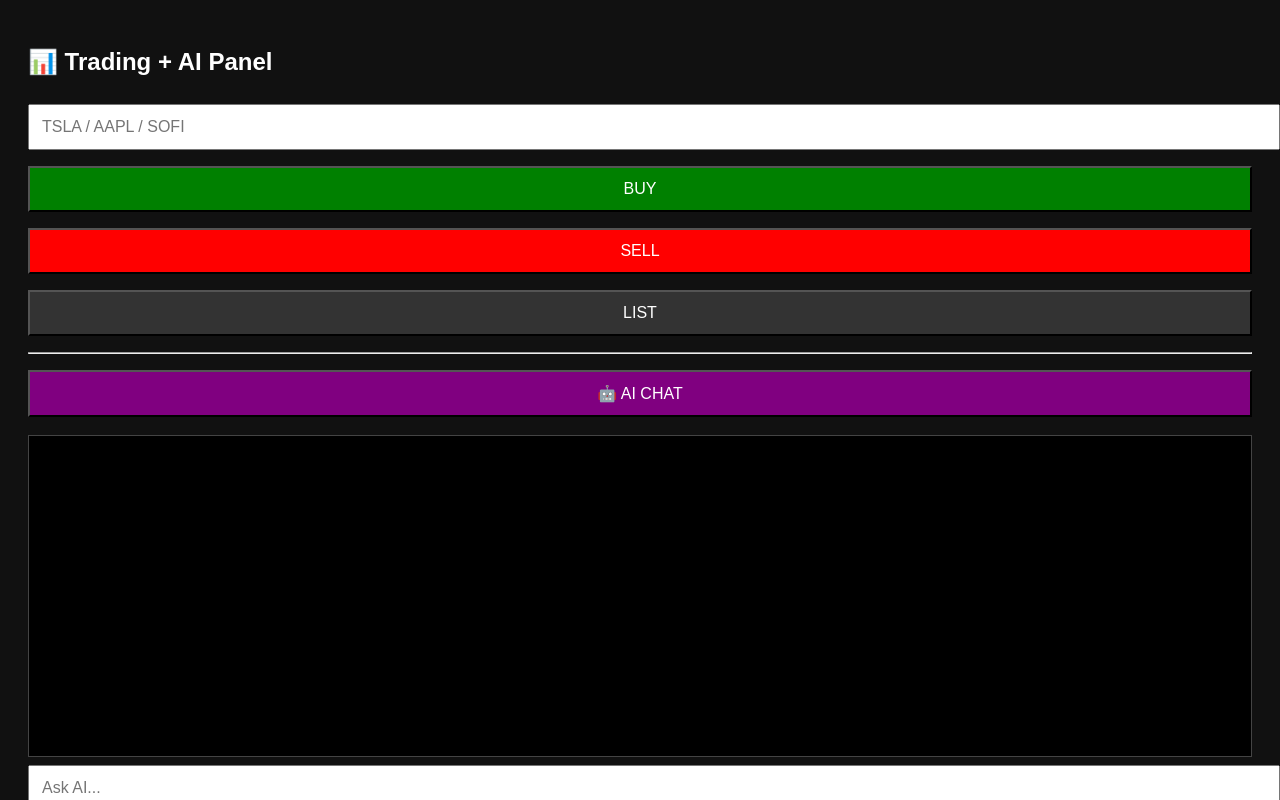
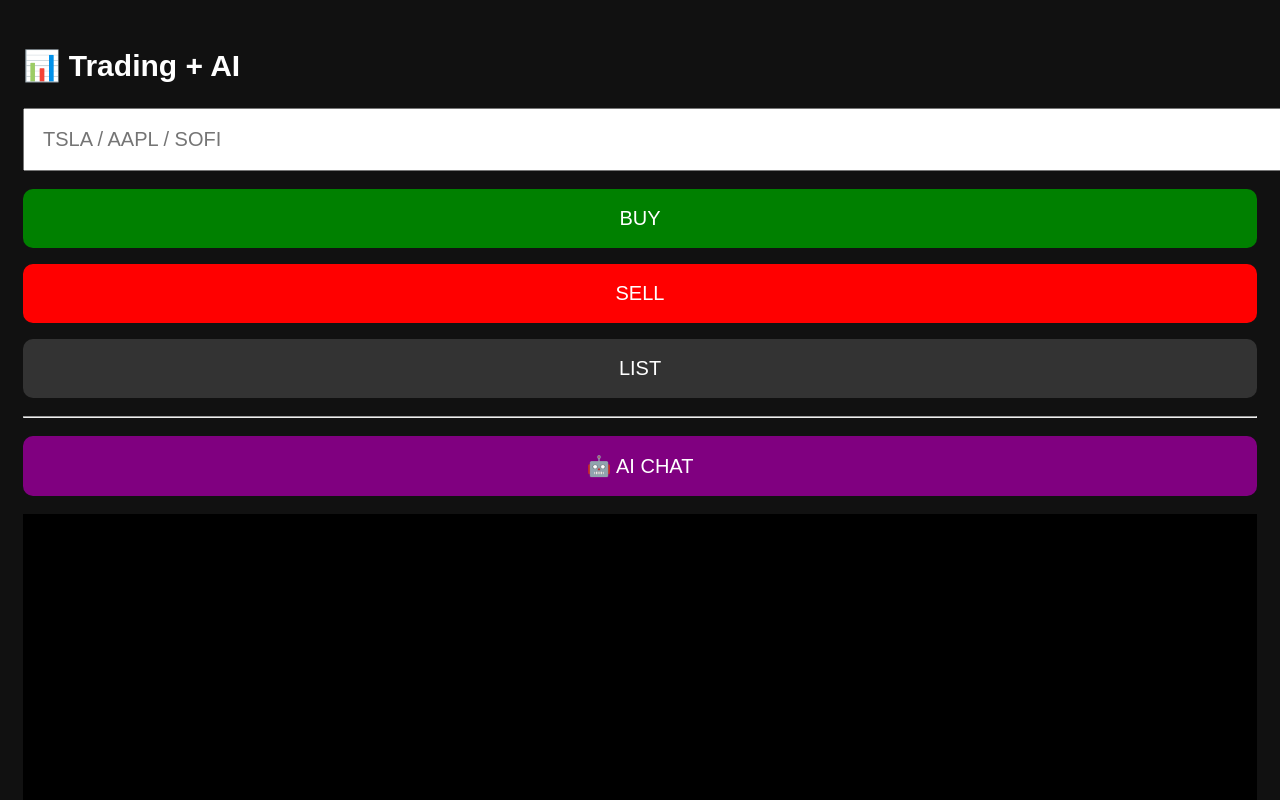
Before and after one commit to SpacRobert/trading-fe, a plain HTML site: page index.html in a window 1280 px wide. Both pictures are taken after a click on the button "🤖 AI CHAT". Shown: the top 800 px of the page. Drawn offline with Linux system fonts and the light colour scheme.

Commit message:
Update index.html

```diff
--- a/index.html
+++ b/index.html
@@ -2,63 +2,73 @@
 <html>
 <head>
 <meta charset="UTF-8">
-<title>Trading + AI Dashboard</title>
+
+<meta name="viewport"
+      content="width=device-width, initial-scale=1.0, maximum-scale=1.0, user-scalable=no">
+
+<title>Trading AI Panel</title>
 
 <style>
-body { font-family: Arial; background:#111; color:white; padding:20px; }
-
-button, input {
-  width: 100%;
-  padding: 12px;
-  margin: 8px 0;
-  font-size: 16px;
+body {
+  font-family: Arial;
+  background:#111;
+  color:white;
+  padding:15px;
+  font-size:20px;
 }
 
-.buy { background: green; color: white; }
-.sell { background: red; color: white; }
-.ai { background: purple; color: white; }
-.cmd { background: #333; color: white; }
+input {
+  width:100%;
+  padding:18px;
+  font-size:20px;
+  margin-bottom:10px;
+}
 
-#chatBox {
-  display: none;
-  border: 1px solid #444;
-  padding: 10px;
-  height: 300px;
-  overflow-y: auto;
-  margin-top: 10px;
-  background: #000;
+button {
+  width:100%;
+  padding:18px;
+  margin:8px 0;
+  font-size:20px;
+  border:none;
+  border-radius:10px;
+}
+
+.buy {background:green;color:white;}
+.sell {background:red;color:white;}
+.cmd {background:#333;color:white;}
+.ai {background:purple;color:white;}
+
+#chat {
+  display:none;
+  background:#000;
+  padding:10px;
+  height:300px;
+  overflow:auto;
+  margin-top:10px;
 }
 </style>
 </head>
 
 <body>
 
-<h2>📊 Trading + AI Panel</h2>
+<h2>📊 Trading + AI</h2>
 
-<!-- TRADING -->
-<div id="tradePanel">
+<!-- TRADE -->
 <input id="stock" placeholder="TSLA / AAPL / SOFI">
 
-<button class="buy" onclick="sendTrade('buy ' + document.getElementById('stock').value)">
-BUY
-</button>
-
-<button class="sell" onclick="sendTrade('sell ' + document.getElementById('stock').value)">
-SELL
-</button>
-
+<button class="buy" onclick="sendTrade('buy ' + stock.value)">BUY</button>
+<button class="sell" onclick="sendTrade('sell ' + stock.value)">SELL</button>
 <button class="cmd" onclick="sendTrade('list')">LIST</button>
-</div>
 
 <hr>
 
-<!-- AI CHAT -->
-<button class="ai" onclick="toggleChat()">🤖 AI CHAT</button>
+<!-- AI -->
+<button class="ai" onclick="openChat()">🤖 AI CHAT</button>
 
-<div id="chatBox"></div>
+<div id="chat"></div>
 
-<input id="chatInput" placeholder="Ask AI..." style="display:none">
-<button class="ai" id="sendChatBtn" style="display:none" onclick="sendChat()">SEND AI</button>
+<input id="msg" style="display:none" placeholder="Ask AI...">
+<button class="ai" id="send" style="display:none" onclick="sendAI()">SEND</button>
 
 <script>
 
@@ -66,28 +76,25 @@
 const AI_TOPIC = "ai-chat";
 
 function sendTrade(msg){
-  fetch("https://ntfy.sh/" + TRADE_TOPIC, {method:"POST", body:msg});
-  alert(msg);
+  fetch("https://ntfy.sh/"+TRADE_TOPIC,{method:"POST",body:msg});
 }
 
-function toggleChat(){
-  document.getElementById("chatBox").style.display = "block";
-  document.getElementById("chatInput").style.display = "block";
-  document.getElementById("sendChatBtn").style.display = "block";
+function openChat(){
+  document.getElementById("chat").style.display="block";
+  document.getElementById("msg").style.display="block";
+  document.getElementById("send").style.display="block";
 }
 
-function sendChat(){
-  let msg = document.getElementById("chatInput").value;
-  fetch("https://ntfy.sh/" + AI_TOPIC, {method:"POST", body:msg});
+function sendAI(){
+  let m = document.getElementById("msg").value;
+  fetch("https://ntfy.sh/"+AI_TOPIC,{method:"POST",body:m});
 
-  addChat("🧑 You: " + msg);
-  document.getElementById("chatInput").value = "";
+  add("🧑 "+m);
+  document.getElementById("msg").value="";
 }
 
-// fake UI history (local)
-function addChat(text){
-  let box = document.getElementById("chatBox");
-  box.innerHTML += "<div>" + text + "</div>";
+function add(t){
+  document.getElementById("chat").innerHTML += "<div>"+t+"</div>";
 }
 
 </script>
```
